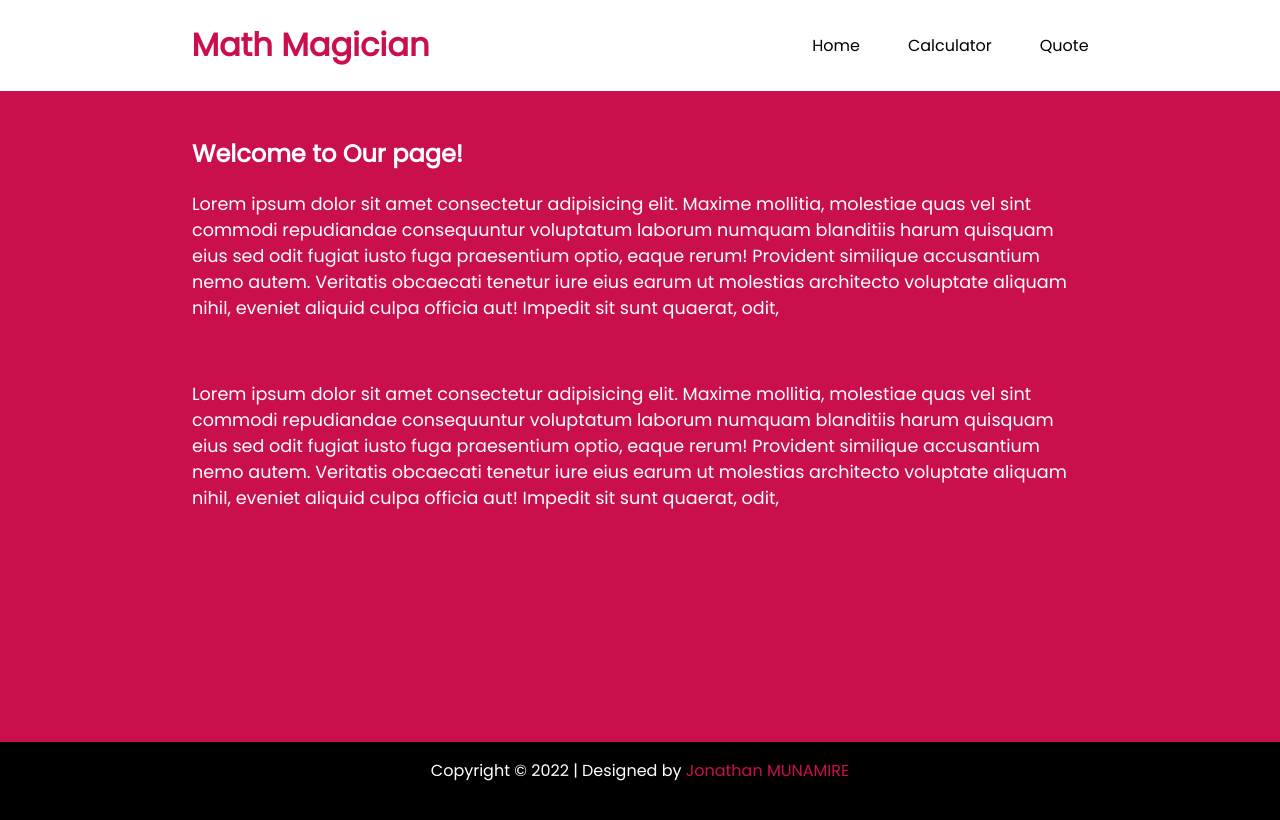
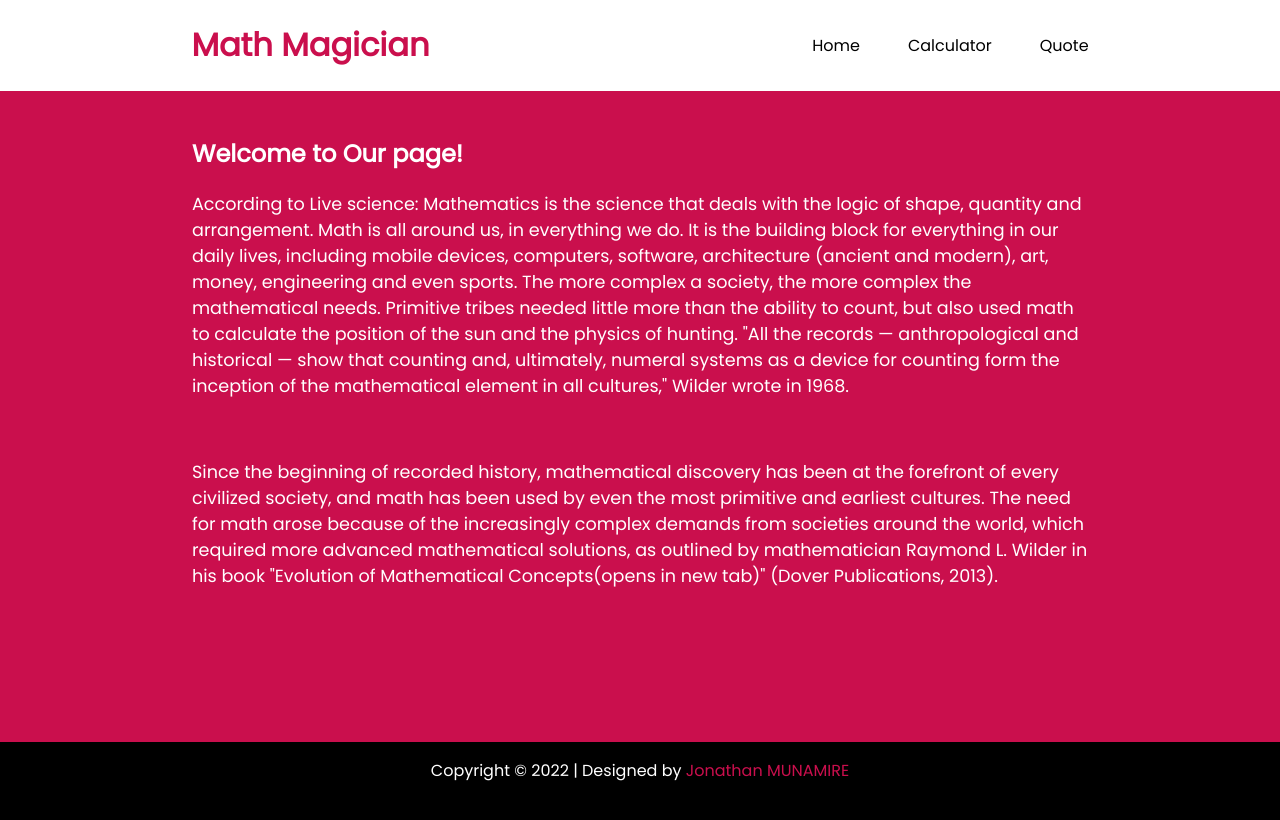
Before and after one commit to jonathanmunamire/Math-Magician, a React (Create React App) app: page / in a window 1280 px wide. Built offline with nearby package versions, Linux system fonts and the light colour scheme.

Commit message:
Update Home Page

```diff
--- a/src/components/home.js
+++ b/src/components/home.js
@@ -4,23 +4,28 @@ const Home = () => (
   <div className="home_page">
     <h2>Welcome to Our page!</h2>
     <p className="home_text">
-      Lorem ipsum dolor sit amet consectetur adipisicing elit. Maxime mollitia,
-      molestiae quas vel sint commodi repudiandae consequuntur voluptatum
-      laborum numquam blanditiis harum quisquam eius sed odit fugiat iusto fuga
-      praesentium optio, eaque rerum! Provident similique accusantium nemo
-      autem. Veritatis obcaecati tenetur iure eius earum ut molestias architecto
-      voluptate aliquam nihil, eveniet aliquid culpa officia aut! Impedit sit
-      sunt quaerat, odit,
+      According to Live science: Mathematics is the science that deals
+      with the logic of shape, quantity and arrangement. Math is all around us,
+      in everything we do. It is the building block for everything in
+      our daily lives, including mobile devices, computers, software,
+      architecture (ancient and modern), art, money, engineering and even sports.
+      The more complex a society, the more complex the mathematical needs.
+      Primitive tribes needed little more than the ability to count,
+      but also used math to calculate the position of the sun and the physics of hunting.
+      &quot;All the records — anthropological and historical — show that counting and,
+      ultimately, numeral systems as a device for counting form the inception
+      of the mathematical element in all cultures,&quot; Wilder wrote in 1968.
     </p>
     <br />
     <p className="home_text">
-      Lorem ipsum dolor sit amet consectetur adipisicing elit. Maxime mollitia,
-      molestiae quas vel sint commodi repudiandae consequuntur voluptatum
-      laborum numquam blanditiis harum quisquam eius sed odit fugiat iusto fuga
-      praesentium optio, eaque rerum! Provident similique accusantium nemo
-      autem. Veritatis obcaecati tenetur iure eius earum ut molestias architecto
-      voluptate aliquam nihil, eveniet aliquid culpa officia aut! Impedit sit
-      sunt quaerat, odit,
+      Since the beginning of recorded history, mathematical discovery has been
+      at the forefront of every civilized society, and math has been used by
+      even the most primitive and earliest cultures. The need for math arose
+      because of the increasingly complex demands from societies around the world,
+      which required more advanced mathematical solutions, as outlined by mathematician
+      Raymond L. Wilder in his book &quot;Evolution of Mathematical Concepts(opens in new tab)&quot;
+      (Dover Publications, 2013).
+
       {' '}
     </p>
   </div>
```
